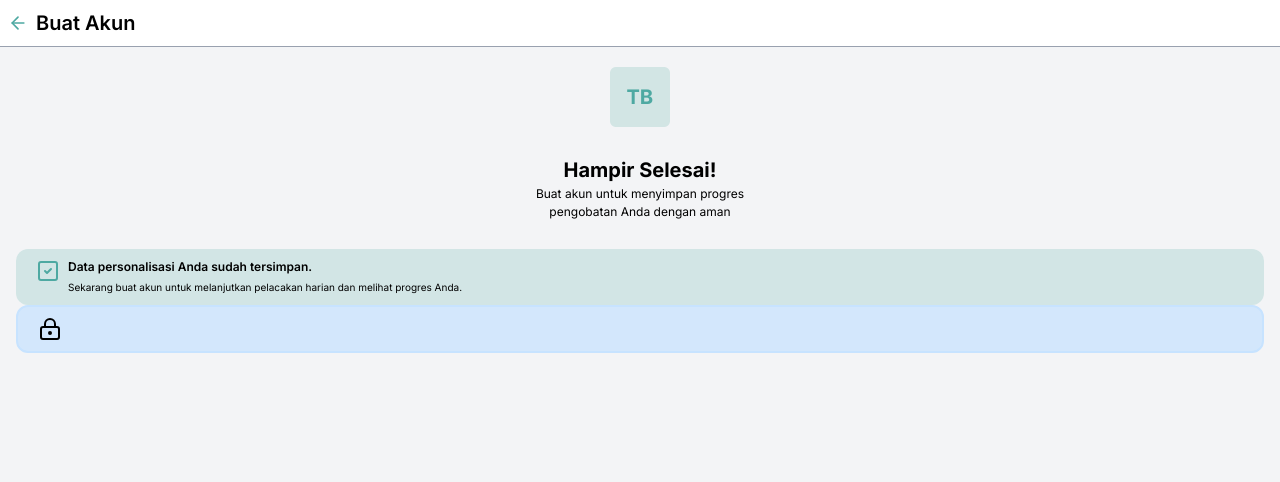
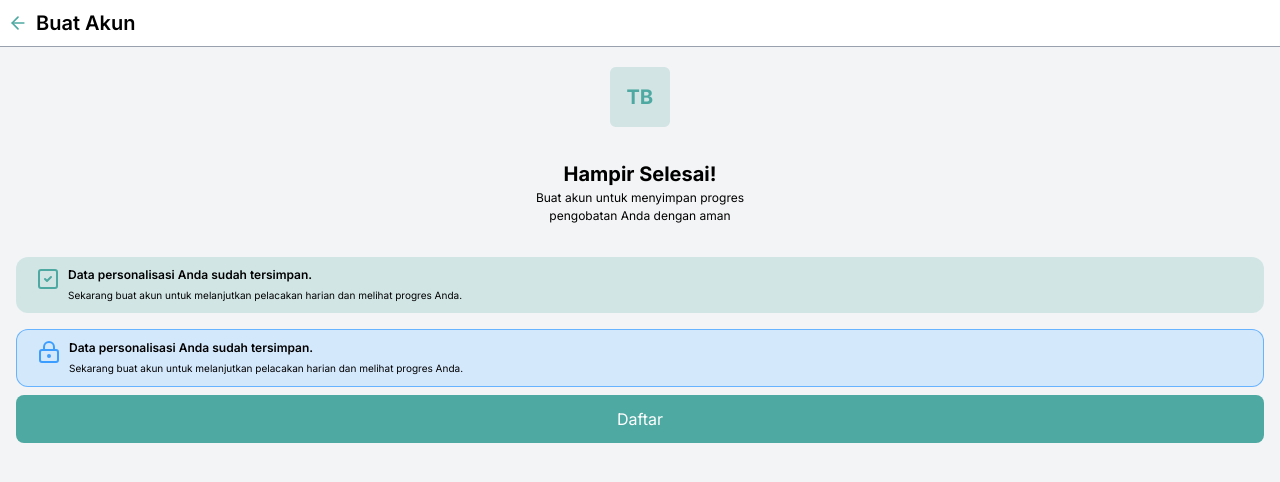
Before and after one commit to saputt/TIBER-FE, a React (Vite) app: page /register in a window 1280 px wide. Shown: the top 482 px of the page. Built offline with nearby package versions, Linux system fonts and the light colour scheme.

Commit message:
feat : add layout register page

```diff
--- a/src/components/organism/Navbar.jsx
+++ b/src/components/organism/Navbar.jsx
@@ -10,6 +10,7 @@ const MobileNav = ({ variant, navigate, location }) => {
   const step = useOnboardingStore((state) => state.step);
   const totalStep = useOnboardingStore((state) => state.totalStep);
   const backStep = useOnboardingStore((state) => state.backStep);
+  const setStep = useOnboardingStore((state) => state.setStep);
 
   const backStepSetup = () => {
     if (step === 1) {
--- a/src/index.css
+++ b/src/index.css
@@ -10,8 +10,8 @@
   --color-dark-blue: #5badff;
   --color-light-blue: #c7e3ff;
   --color-purple: #f0f4ff;
-  --color-sec-dark-blue: #3b9dff /* costum shadow */ --shadow-card: 0px 1px 4px
-    0px #00000040;
+  --color-sec-dark-blue: #3b9dff;
+  --shadow-card: 0px 1px 4px 0px #00000040;
   --shadow-button: 10px 10px 20px 0px #0000001a;
   --shadow-input: 1px solid #0000004d;
 
--- a/src/pages/Auth/Register.jsx
+++ b/src/pages/Auth/Register.jsx
@@ -3,13 +3,14 @@ import Navbar from "../../components/organism/Navbar";
 import OnboardingLayout from "../../components/templates/OnboardingLayout";
 import Card from "../../components/atoms/Card";
 import { LockKeyhole, SquareCheck } from "lucide-react";
+import ButtonTest from "../../components/atoms/ButtonTest";
 
 const RegisterPage = () => {
   return (
     <OnboardingLayout>
-      <div className="flex flex-col items-center ">
+      <div className="flex flex-col items-center gap-2">
         <img src="secLogo.png" className="w-15" />
-        <div className="text-center flex flex-col py-7">
+        <div className="text-center flex flex-col py-6">
           <h2 className="font-bold text-h2">Hampir Selesai!</h2>
           <p className="text-h5 text-wrap w-60">
             Buat akun untuk menyimpan progres pengobatan Anda dengan aman
@@ -33,10 +34,23 @@ const RegisterPage = () => {
 
         <Card
           size="full"
-          className="bg-light-blue/70 border-2 border-light-blue"
+          className="bg-light-blue/70 border-1 border-sec-dark-blue/70 flex gap-2"
         >
-          <LockKeyhole className="w-6" />
+          <LockKeyhole className="w-6 text-sec-dark-blue" />
+          <div className="flex flex-col flex-1 leading-4 gap-1">
+            <h5 className="text-h5 font-semibold">
+              Data personalisasi Anda sudah tersimpan.
+            </h5>
+            <p className="text-h6">
+              Sekarang buat akun untuk melanjutkan pelacakan harian dan melihat
+              progres Anda.
+            </p>
+          </div>
         </Card>
+
+        <ButtonTest variant="primary" size="full">
+          Daftar
+        </ButtonTest>
       </div>
     </OnboardingLayout>
   );
```
